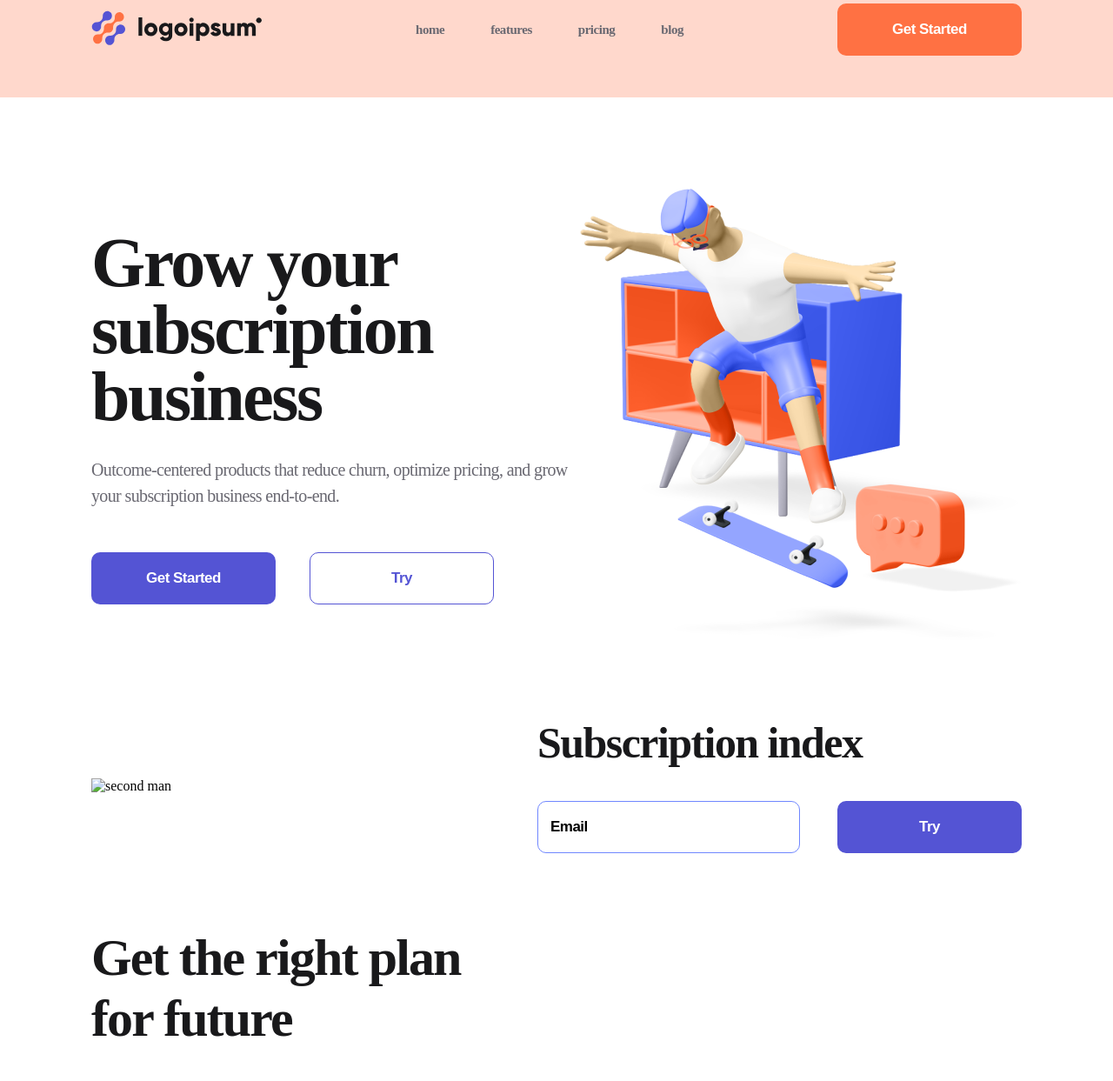
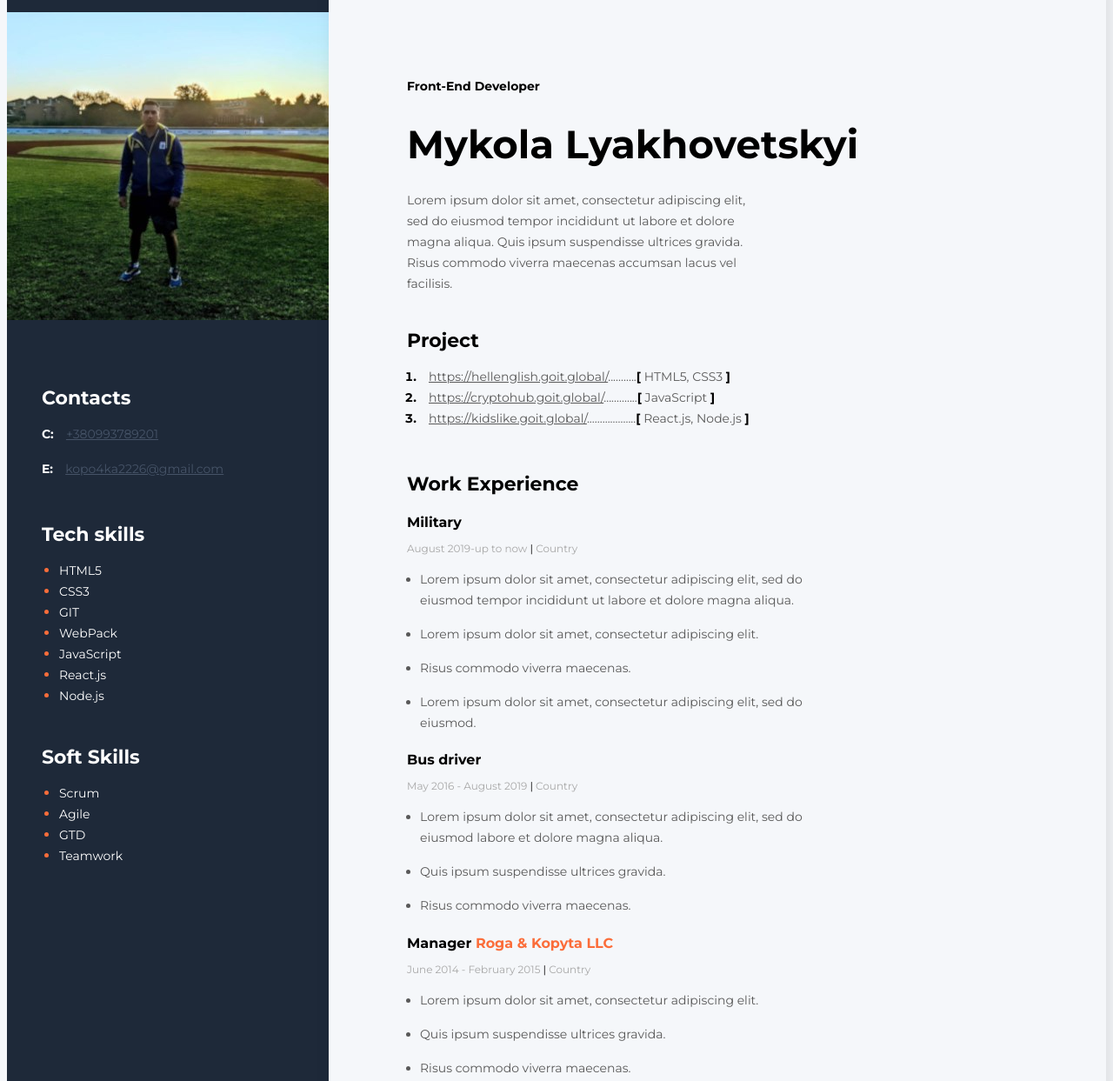
Before and after one commit to NikolayLiykhovetskiy/logo, a plain HTML site: page index.html in a window 1280 px wide. Shown: the part 34-1277 px from the top of the page at 87% size. Drawn offline with Linux system fonts and the light colour scheme.

Commit message:
Add files via upload

```diff
--- a/index.html
+++ b/index.html
@@ -1,134 +1,133 @@
 <!DOCTYPE html>
 <html lang="en">
 <head>
-    <link rel="stylesheet" href="./style/style.css">
     <meta charset="UTF-8">
     <meta http-equiv="X-UA-Compatible" content="IE=edge">
     <meta name="viewport" content="width=device-width, initial-scale=1.0">
-    <title>Document</title>
+    <link rel="preconnect" href="https://fonts.googleapis.com">
+    <link rel="preconnect" href="https://fonts.gstatic.com" crossorigin>
+    <link href="https://fonts.googleapis.com/css2?family=Montserrat:wght@400;700&display=swap" rel="stylesheet">
+    <link rel="stylesheet" href="style/style.css">
+    <title>Resume</title>
 </head>
 <body>
- <header class="header">
-<div class="container header__flex">
-    <div class="img">
-        <a class="nav_lin" href="#">
-            <img src="./image/logo.svg" alt="logotype">
-        </a>
+    <!-- main  -->
+    <div class="main">
+        <!-- main content -->
+        <div class="main_content">
+                    <div class="about_user">
+                <h2 class="about_position"> Front-End Developer</h2>
+                <h1 class="about_name">Mykola Lyakhovetskyi</h1>
+                <p class="about_discription"> Lorem ipsum dolor sit amet, consectetur adipiscing elit, sed do eiusmod tempor incididunt ut labore et dolore magna aliqua. Quis ipsum suspendisse ultrices gravida. Risus commodo viverra maecenas accumsan lacus vel facilisis. </p>
                     </div>
-    <nav class="nav1">
-        <ul>
-            <li class="nav_li">
-                <a class="nav_lin" href="#">home</a>
+                    <div class="work">
+                    <!-- work -->
+                    <div class="project">
+                        <!-- project -->
+                <h3 class="title">Project </h3>
+                <ol class="ol">
+                    <li class="li_project">
+                        <span class="span_a">
+                            <a class="http" href="https://hellenglish.goit.global/">https://hellenglish.goit.global/</a>...........<span class="duj">[</span> HTML5, CSS3 <span class="duj">]</span>
+                        </span>
                     </li>
-            <li class="nav_li">
-                <a class="nav_lin" href="#">features</a>
+                    <li class="li_project">
+                        <span class="span_a">
+                            <a class="http" href="https://cryptohub.goit.global/">https://cryptohub.goit.global/</a>.............<span class="duj">[</span> JavaScript <span class="duj">]</span>
+                        </span>
                     </li>
-            <li class="nav_li">
-                <a class="nav_lin" href="#">pricing</a>
+                    <li class="li_project">
+                        <span class="span_a">
+                            <a class="http" href="https://kidslike.goit.global/">https://kidslike.goit.global/</a>...................<span class="duj">[</span> React.js, Node.js <span class="duj">]</span>
+                        </span>
+
                     </li>
-            <li class="nav_li">
-                <a class="nav_lin" href="#">blog</a>
+                </ol>
+                     </div>
+                    <!-- company1 -->
+                    <div class="company1">
+                        <h3 class="title">Work Experience</h3>
+                        <h4 class="h4_company">Military</h4>
+                        <p class="date_work">August 2019-up to now <span class="line">|</span> Country</p>
+                        <ul class="work_list">
+                            <li class="work_list_item">Lorem ipsum dolor sit amet, consectetur adipiscing elit, sed do eiusmod tempor incididunt ut labore et dolore magna aliqua.
+                            </li>
+                            <li class="work_list_item">Lorem ipsum dolor sit amet, consectetur adipiscing elit.
+                            </li>
+                            <li class="work_list_item">Risus commodo viverra maecenas.
+                            </li>
+                             <li class="work_list_item">Lorem ipsum dolor sit amet, consectetur adipiscing elit, sed do eiusmod.
+
                              </li>
                             </ul>
-    </nav>
-    <div>
-        <button class="button button_orange">
-           Get Started
-        </button>
+                        </div>
+                        <!-- company2 -->
+                <div class="company2">
+                        <h4 class="h4_company">Bus driver</h4>
+                        <p class="date_work">May 2016 - August 2019 <span class="line">|</span> Country</p>
+                        <ul class="work_list">
+                            <li class="work_list_item">Lorem ipsum dolor sit amet, consectetur adipiscing elit, sed do eiusmod labore et dolore magna aliqua.
+                             </li>
+                             <li class="work_list_item">Quis ipsum suspendisse ultrices gravida.
+                            </li>
+                            <li class="work_list_item">Risus commodo viverra maecenas.
+                             </li>
+                         </ul>
+                    </div>
+                        <!-- company3 -->
+                    <div class="company3">
+                         <h4 class="h4_company">Manager <span class="span_company"> Roga & Kopyta LLC </span></h4>
+                         <p class="date_work">June 2014 - February 2015  <span class="line">|</span>  Country</p>
+                         <ul class="work_list">
+                             <li class="work_list_item">Lorem ipsum dolor sit amet, consectetur adipiscing elit.
+                             </li>
+                             <li class="work_list_item"> Quis ipsum suspendisse ultrices gravida.
+                             </li>
+                             <li class="work_list_item">Risus commodo viverra maecenas.
+                             </li>
+                          </ul>
                     </div>
                     </div>
- </header>
- <section class="container about">
-    <div>
-        <h1 class="title">Grow your subscription business</h1>
-        <p class="text">
-            Outcome-centered products that reduce churn, optimize pricing, and grow your subscription business end-to-end.
-        </p>
-        <div>
-            <button class="button button_violet">
-                Get Started
-            </button>
-            <button class="button button_transporent">
-                Try
-            </button>
+                    <!-- education -->
+                    <div class="education">
+                        <h3 class="title">Education</h3>
+                         <h4 class="h4_company"><span class="span_company">National Pedagogical University</span></h4>
+                      <h5 class="education_h5">Physical culture and sports</h5>
+                      <p class="date_work">August 2013 - June 2017   <span class="line">|</span>   Country</p>
                      </div>
         </div>
-    <div>
-        <img src="./image/Hero 3D.png" alt="first man">
+        <!-- sidebar -->
+        <aside class="sidebar">
+            <img class="img" src="./image/123.jpg" alt="my foto">
+            <div class="contacts">
+                <h3 class="sidebar_title">Contacts</h3>
+                    <p><span class="contact_type">C:</span> <a class="tel_mail" href="tel:+380993789201">+380993789201</a></p>
+                    <p><span class="contact_type">E:</span> <a class="tel_mail" href="mailto:kopo4ka2226@gmail.com">kopo4ka2226@gmail.com</a></p>
             </div>
- </section>
- <section class="container subscribe">
-    <div>
-        <img src="./image/second image.png" alt="second man">
+            <!-- tech skills -->
+            <div class="tech_skills">
+                <h3 class="sidebar_title">Tech skills</h3>
+                <ul class="ul_tech_skills">
+                    <li class="li_tech_skills"><span class="li_span_tech">HTML5</span></li>
+                    <li class="li_tech_skills"><span class="li_span_tech">CSS3</span></li>
+                    <li class="li_tech_skills"><span class="li_span_tech">GIT</span></li>
+                    <li class="li_tech_skills"><span class="li_span_tech">WebPack</span></li>
+                    <li class="li_tech_skills"><span class="li_span_tech">JavaScript</span></li>
+                    <li class="li_tech_skills"><span class="li_span_tech">React.js</span></li>
+                    <li class="li_tech_skills"><span class="li_span_tech">Node.js</span></li>
+                </ul>
             </div>
-    <div>
-        <h2 class="h2_second_section">Subscription index</h2>
-        <form class="form_section">
-            <input class="input" type="email" placeholder="Email">
-            <button class="button button_violet">Try</button>
-        </form>
+            <!-- soft skills -->
+            <div class="soft_skills">
+                <h3 class="sidebar_title">Soft Skills</h3>
+                <ul class="ul_soft_skills">
+                    <li class="li_soft_skill"><span class="li_span_soft">Scrum</span></li>
+                    <li class="li_soft_skill"><span class="li_span_soft">Agile</span></li>
+                    <li class="li_soft_skill"><span class="li_span_soft">GTD</span></li>
+                    <li class="li_soft_skill"><span class="li_span_soft">Teamwork</span></li>
+                </ul>
             </div>
- </section>
- <section class="container plan">
-        <h2 class="h2_plan">Get the right plan for future</h2>
-        <div class="plan_flex">
-            <div class="item">
-                <p class="item_text">Starter</p>
-            <h3 class="item_title">Free</h3>
-            <ul>
-                <li class="item_li">1 Website</li>
-                <li class="item_li">5 GB Hosting</li>
-                <li class="item_li">Limited Support</li>
-            </ul>
-            <button class="button button_item">Get Started</button>
+        </aside>
     </div>
-            <div class="item">
-                <p class="item_text">Premium</p>
-            <h3 class="item_title">$29<span>/month</span></h3>
-            <ul>
-                <li class="item_li">10 Website</li>
-                <li class="item_li">15 GB Hosting</li>
-                <li class="item_li">Premium Support</li>
-            </ul>
-            <button class="button button_item">Get Started</button>
-            </div>
-            <div class="item">
-                <p class="item_text">Enterprise</p>
-            <h3 class="item_title">$49<span>/month</span></h3>
-            <ul>
-                <li class="item_li">Unlimited Website</li>
-                <li class="item_li">50 GB Hosting</li>
-                <li class="item_li">Premium Support</li>
-            </ul>
-            <button class="button button_item">Get Started</button>
-            </div>
-        </div>
- </section>
- <footer class="footer">
-    <div class="container_footer footer__flex">
-    <div>
-        <a class="nav_lin" href="#">
-            <img src="./image/logo.svg" alt="footer logotype">
-        </a>
-    </div>
-    <nav class="nav">
-        <ul>
-            <li class="nav_li">
-                <a class="nav_lin" href="#">support</a>
-            </li>
-            <li class="nav_li">
-                <a class="nav_lin" href="#">premium</a>
-
-            </li>
-            <li class="nav_li">
-                <a class="nav_lin" href="#">pricing</a>
-            </li>
-            <li class="nav_li">
-                <a class="nav_lin" href="#">blog</a>
-            </li>
-        </ul>
-    </nav>
-</div>
- </footer>
 </body>
 </html>
--- a/style/style.css
+++ b/style/style.css
@@ -1,222 +1,217 @@
-* {
-    margin: 0;
-    padding: 0;
-    font-size: 16px;
-    font-weight: normal;
+body {
+    font-family: 'Montserrat', sans-serif;
+    background-color:  #F5F7FA;
 }
 
-.container {
-max-width: 1070px;
-margin: 0 auto;
+.main {
+    display: flex;
+    flex-direction: row-reverse;
 }
 
-.header,.footer {
-background: rgba(255, 113, 67, 0.27);
-padding: 38px 0 48px;
+.main_content {
+    box-shadow: 6px 6px 20px rgba(0, 0, 0, 0.1);
+    padding: 105px 90px;
 }
 
-.header__flex, .footer__flex, .about, .subscribe, .plan_flex {
-    display:flex;
-    justify-content:space-between;
-    align-items: center;
+.about_user {
+    margin-bottom: 40px;
 }
 
-.nav_li {
-    display: inline-block;
+.about_position {
+    font-style: normal;
+    font-weight: 700;
+    font-size: 14px;
+    line-height: 17px;
+    color: #000000;
+    margin-bottom: 20px;
 }
 
-.nav_li:not(:first-of-type) {
-    margin-left: 49px;
+.about_name {
+    font-style: normal;
+    font-weight: 700;
+    font-size: 45px;
+    line-height: 55px;
+    color: #000000;
+    margin-bottom: 25px;
 }
 
-.nav_lin {
-    font-weight: bold;
-    font-size: 15px;
-    line-height: 20px;
-    letter-spacing: -0.468947px;
-    color: #696871;
-    text-decoration: none;
+.about_discription {
+    font-style: normal;
+    font-weight: 400;
+    font-size: 14px;
+    line-height: 24px;
+    color: #595959;
+    width: 400px;
 }
 
-.nav_lin:hover {
-color: black;
-transition: 350ms;
-}
-
-.button {
-    width: 212px;
-    height: 60px;
-    font-weight: 700;
-    font-size: 17px;
-    line-height: 22px;
-    letter-spacing: -0.531474px;
-    color: #FFFFFF;
-    border: none;
-    border-radius: 10px;
-    cursor: pointer;
-}
-
-.button_orange {
-    background: #FF7143;
-}
-
-.button_orange:hover {
-    background: #d8937c;
-    transition: 600ms;
-}
-
-.about {
-    margin: 105px auto 85px;
+.project {
+    margin-bottom: 50px;
 }
 
 .title {
+    font-style: normal;
     font-weight: 700;
-    font-size: 80px;
-    line-height: 77px;
-    letter-spacing: -2.50105px;
-    color: #19191B;
-    max-width: 467px;
-    margin-bottom: 30px;
+    font-size: 22px;
+    line-height: 27px;
+    color: #000000;
+    margin-bottom: 10px;
 }
 
-.text {
+.ol {
+    padding: 0;
+    margin-left: 15px;
+}
+
+.li_project {
+    font-style: normal;
+    font-weight: 700;
+    font-size: 14px;
+    line-height: 24px;
+    color: #000000;
+}
+
+.span_a, .http {
+    font-style: normal;
     font-weight: 400;
-    font-size: 20px;
-    line-height: 30px;
-    letter-spacing: -0.625263px;
-    color: #696871;
-    min-width: 410px;
+    font-size: 14px;
+    line-height: 24px;
+    color: #595959;
+}
+
+.http {
+    margin-left: 10px;
+}
+
+.duj {
+    font-style: normal;
+    font-weight: 700;
+    font-size: 14px;
+    line-height: 24px;
+    color: #000000;
+}
+
+.h4_company {
+    font-style: normal;
+    font-weight: 700;
+    font-size: 16px;
+    line-height: 20px;
+    color: #000000;
+    margin-bottom: 10px;
+}
+
+.date_work{
+    font-style: normal;
+    font-weight: 400;
+    font-size: 12px;
+    line-height: 15px;
+    color: #A8A8A8;
+    margin-bottom: 10px;
+}
+
+.education_h5 {
+    font-style: normal;
+    font-weight: 700;
+    font-size: 14px;
+    line-height: 17px;
+    color: #000000;
+    margin-bottom: 10px;
+}
+
+.span_company {
+    font-style: normal;
+    font-weight: 700;
+    font-size: 16px;
+    line-height: 20px;
+    color: #FB6D3A;
+}
+
+.line {
+    font-style: normal;
+    font-weight: 400;
+    font-size: 12px;
+    line-height: 15px;
+    color: black;
+}
+
+.work_list {
+    padding: 0;
+    margin-left: 15px;
+    padding-right: 200px;
+}
+
+.work_list_item {
+    font-style: normal;
+    font-weight: 400;
+    font-size: 14px;
+    line-height: 24px;
+    color: #595959;
+    margin-bottom: 15px;
+}
+
+.sidebar{
+    background-color: rgba(30, 41, 57, 1);
+    padding-top: 40px;
+    width: 370px;
+}
+
+.img {
+    width: 370px;
     margin-bottom: 50px;
 }
 
-.button_violet {
-    background: #5454D4;
+.sidebar_title {
+    color: #FFFFFF;
+    font-style: normal;
+    font-weight: 700;
+    font-size: 22px;
+    line-height: 27px;
+    margin-bottom: 10px;
 }
 
-.button_transporent {
-    background: none;
-    color:#5454D4 ;
-    border: 1px solid #5454D4;
-    margin-left: 35px;
+.contacts, .tech_skills, .soft_skills {
+    margin-left: 40px;
 }
 
-.footer {
-    padding: 53px 0;
+.contacts {
+    margin-bottom: 50px;
 }
 
-.container_footer {
-    max-width: 1070px;
-    margin: 0 auto;
+.tech_skills {
+    margin-bottom: 45px;
 }
 
-.subscribe {
-    margin-bottom: 85px;
+.contact_type {
+    font-style: normal;
+    font-weight: 700;
+    font-size: 14px;
+    line-height: 24px;
+    color: #FFFFFF;
+    margin-right: 10px;
 }
 
-.h2_second_section {
+.tel_mail {
     font-style: normal;
-    font-weight: 700;
-    font-size: 50px;
-    line-height: 57px;
-    letter-spacing: -1.56316px;
-    color: #19191B;
-    margin-bottom: 38px;
+    font-weight: 400;
+    font-size: 14px;
+    line-height: 24px;
+    color: rgba(110, 126, 150, 1);
+    opacity: 0.5;
 }
 
-.input {
-    width: 302px;
-    height: 60px;
-    border: 1px solid #7087FF;
-    border-radius: 10px;
-    padding-left: 14px;
-    box-sizing: border-box;
-    margin-right: 39px;
+.ul_tech_skills, .ul_soft_skills {
+    color: #fff;
+    padding: 0;
+    margin-left: 20px;
 }
 
-.input::placeholder, .input {
-    font-weight: 700;
-    font-size: 17px;
-    line-height: 22px;
-    letter-spacing: -0.531474px;
-    color: #000000;
+.li_tech_skills, .li_soft_skill {
+    color: #FB6D3A;
 }
 
-.input:focus {
-    outline: none;
+.li_span_tech, .li_span_soft {
+    color: #FFFFFF;
+    font-style: normal;
+    font-weight: 400;
+    font-size: 14px;
+    line-height: 24px;
 }
-
-.plan {
-    margin-bottom: 132px;
-}
-
-.h2_plan {
-    font-weight: bold;
-    font-size: 60px;
-    line-height: 70px;
-    letter-spacing: -1.87579px;
-    color: #19191B;
-    max-width: 504px;
-    margin-bottom: 110px;
-}
-
-.item {
-    width: 330px;
-    background: #F8F8F8;
-    border-radius: 10px;
-    text-align: center;
-    padding: 34px 0 27px;
-}
-
-.item:hover {
-    background: #FF7143;
-    box-shadow: 0px 32px 34px rgba(255, 112, 59, 0.317827);
-    transition: 500ms;
-}
-
-.item_text {
-    font-weight: 400;
-    font-size: 18px;
-    line-height: 28px;
-    text-align: center;
-    letter-spacing: -0.562737px;
-    color: #696871;
-}
-
-.item:hover .item_text, .item:hover .item_title, .item:hover .item_li {
-    color: white;
-    transition: 500ms;
-}
-
-.item_title {
-    font-weight: 700;
-    font-size: 60px;
-    line-height: 56px;
-    letter-spacing: -1.03448px;
-    color: #1D293F;
-    margin: 22px 0 28px;
-}
-
-.item_title span {
-    font-style: 28px;
-}
-
-.item_li {
-    list-style: none;
-    font-size: 17px;
-    line-height: 50px;
-    letter-spacing: -0.531474px;
-    color: #696871;
-}
-
-.button_item {
-    width: 285px;
-    background: white;
-    color: #5454D4;
-    margin-top: 36px;
-}
-
-.item:hover .button_item {
-    background: #9F3919;
-    color: white;
-    transition: 500ms;
-}
```
Also changed, not shown: image/123.jpg (added), image/photo_2022-08-04_11-13-50.jpg (added), 1 other file. Lines whose indentation alone changed are shown as unchanged.
